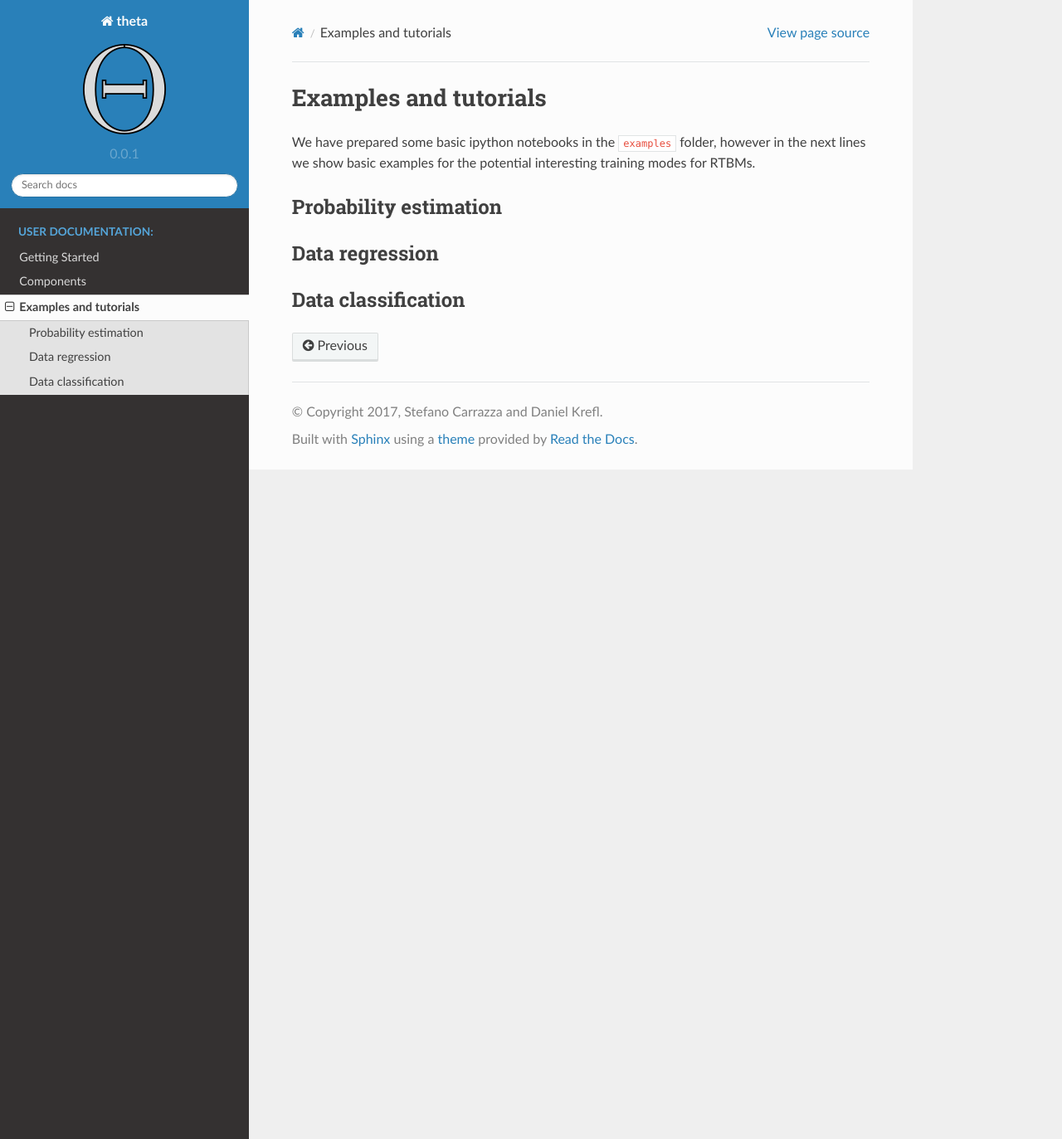
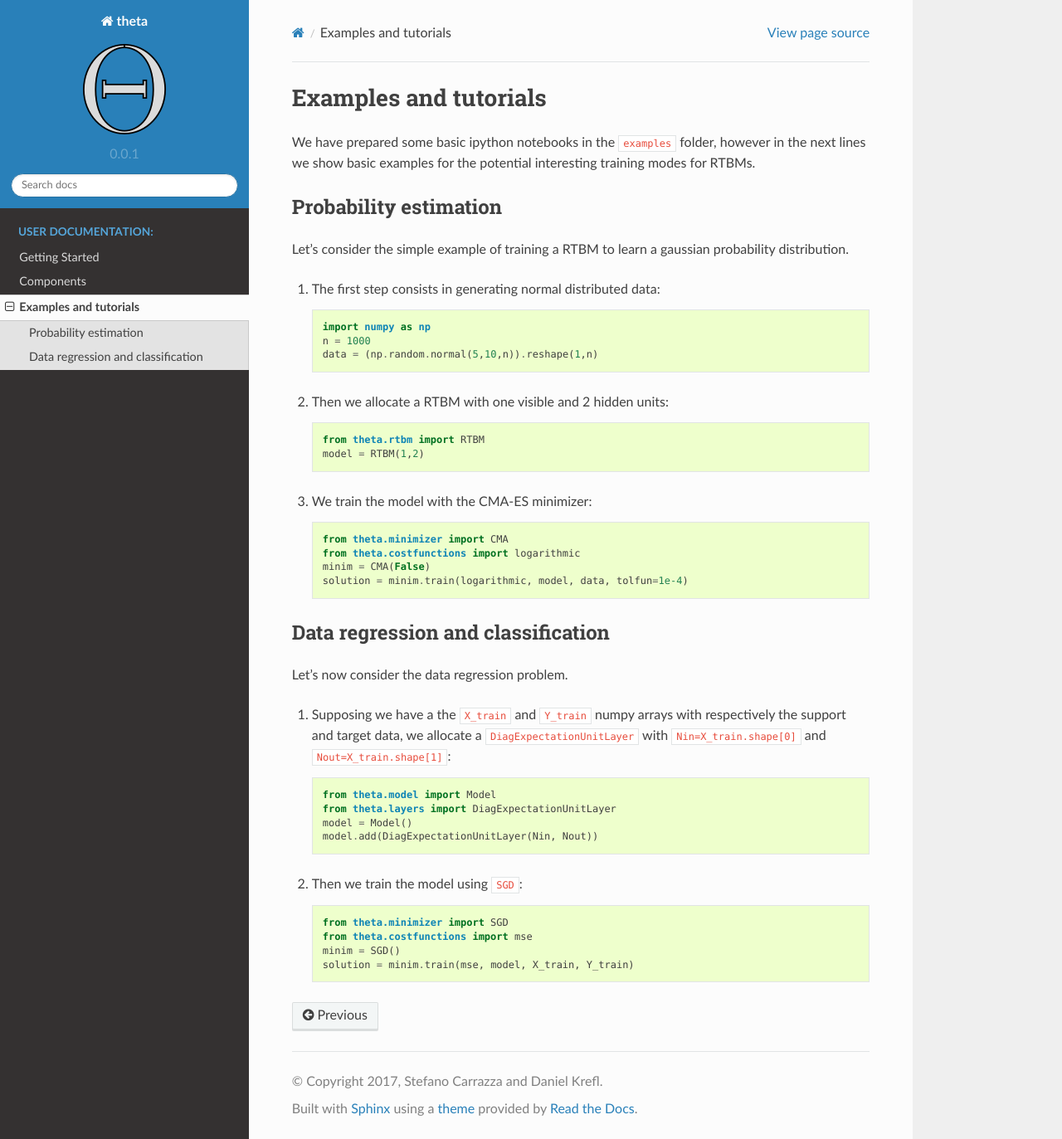
Before and after one commit to RiemannAI/theta, a Sphinx documentation site: the page built from docs/examples.rst, in a window 1280 px wide and 1373 px high. Shown: the whole window at 83% size. Built offline with Sphinx 7.4.7 and the Read the Docs theme 2.0.0, drawn with Linux system fonts in a browser that asks for light colours.

Commit message:
updating doc

```diff
--- a/docs/examples.rst
+++ b/docs/examples.rst
@@ -8,8 +8,46 @@ potential interesting training modes for RTBMs.
 Probability estimation
 ######################
 
-Data regression
-###############
+Let's consider the simple example of training a RTBM to learn a
+gaussian probability distribution.
 
-Data classification
-###################
+1. The first step consists in generating normal distributed data::
+
+     import numpy as np
+     n = 1000
+     data = (np.random.normal(5,10,n)).reshape(1,n)
+
+2. Then we allocate a RTBM with one visible and 2 hidden units::
+
+     from theta.rtbm import RTBM
+     model = RTBM(1,2)
+
+3. We train the model with the CMA-ES minimizer::
+
+     from theta.minimizer import CMA
+     from theta.costfunctions import logarithmic
+     minim = CMA(False)
+     solution = minim.train(logarithmic, model, data, tolfun=1e-4)
+
+
+Data regression and classification
+##################################
+
+Let's now consider the data regression problem.
+
+1. Supposing we have a the ``X_train`` and ``Y_train`` numpy arrays
+   with respectively the support and target data, we allocate a
+   ``DiagExpectationUnitLayer`` with ``Nin=X_train.shape[0]`` and
+   ``Nout=X_train.shape[1]``::
+
+     from theta.model import Model
+     from theta.layers import DiagExpectationUnitLayer
+     model = Model()
+     model.add(DiagExpectationUnitLayer(Nin, Nout))
+
+2. Then we train the model using ``SGD``::
+
+     from theta.minimizer import SGD
+     from theta.costfunctions import mse
+     minim = SGD()
+     solution = minim.train(mse, model, X_train, Y_train)
```
Also changed, not shown: docs/theta.rst (+11 -9 lines), 6 other files.
